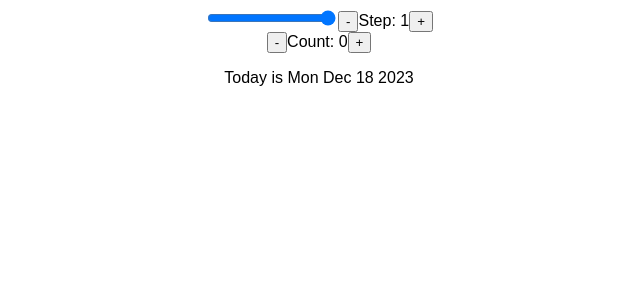
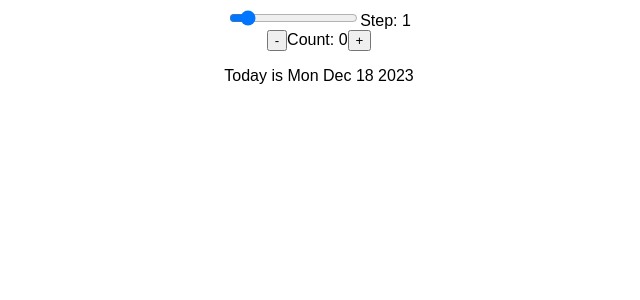
Before and after one commit to Jpkeys29/Date-Counter-React, a React (Create React App) app: page / in a window 1280 px wide. Shown: the top 300 px of the page, without its empty margins (321-961 px from the left). Built offline with nearby package versions, Linux system fonts and the light colour scheme.

Commit message:
Controlled Slider

```diff
--- a/src/App.js
+++ b/src/App.js
@@ -20,10 +20,8 @@ function Counter() {
   return (
     <div>
       <div>
-        <input type="range" min='0' max='10' />
-        <button onClick={() => setStep((c) => c - 1)}>-</button>
+        <input type="range" min='0' max='10' value={step} onChange={(e) => setStep(e.target.value)} />
         <span>Step: {step}</span>
-        <button onClick={() => setStep((c) => c + 1)}>+</button>
       </div>
       <div>
         <button onClick={() => setCount((c) => c - step)}>-</button>
```
